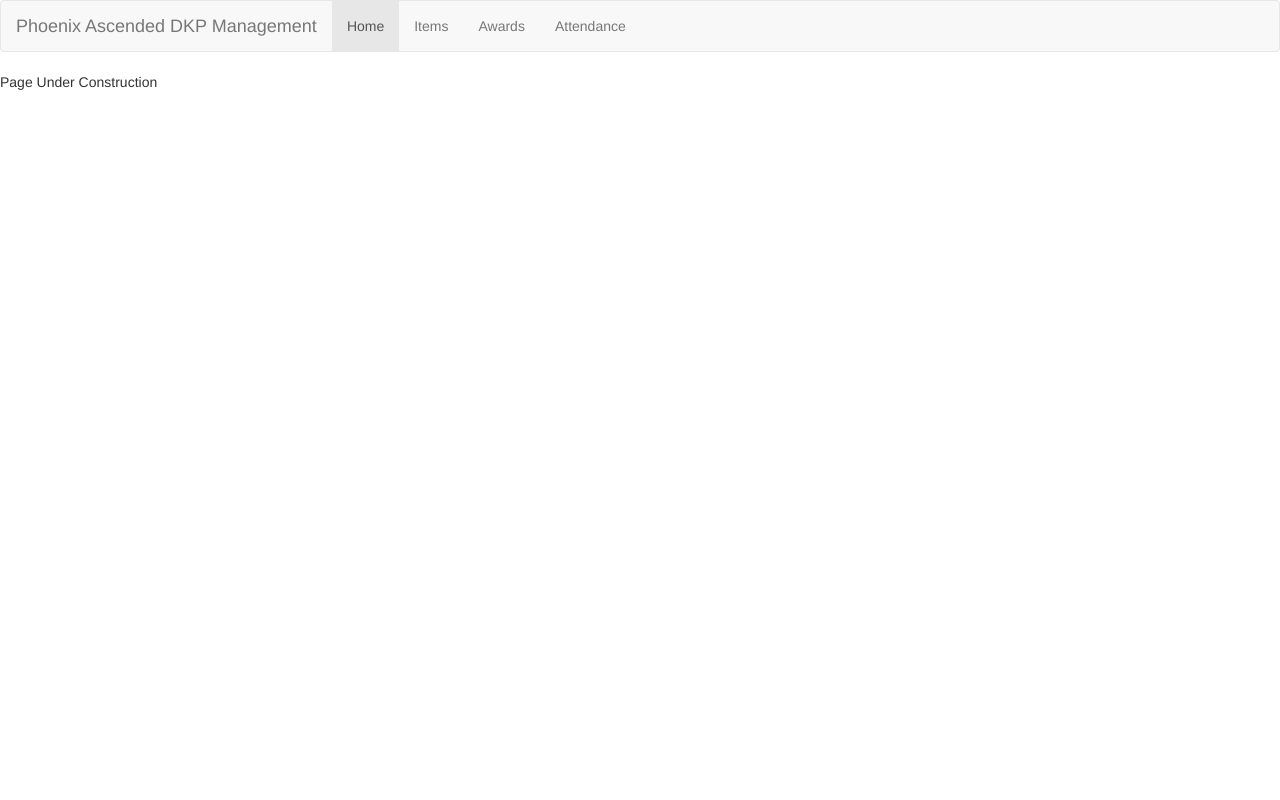
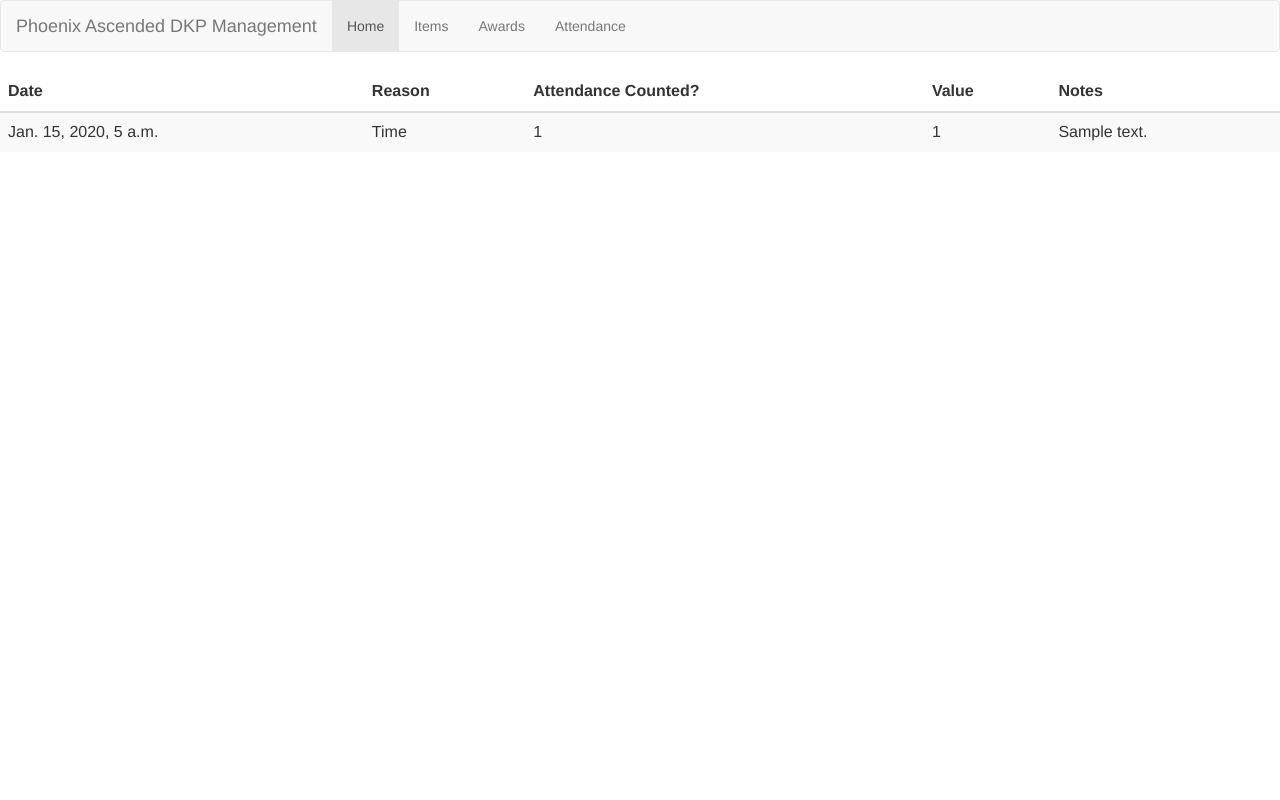
Before and after one commit to michael-sloma/PADKP-server, a Django app: page /awards/ in a window 1280 px wide. Run offline with Django 3.2, Linux system fonts and the light colour scheme; tables that the repository leaves empty hold one stand-in row (values such as "Sample post"); some libraries are stand-ins or nearby versions.

Commit message:
add awards page

```diff
--- a/padkp_show/views.py
+++ b/padkp_show/views.py
@@ -116,8 +116,7 @@ def items(request):
 def awards(request):
     template = loader.get_template('padkp_show/awards.html')
 
-    dumps = RaidDump.objects.values('characters_present').annotate(value=Sum('value'))
-    total_earned = {x['characters_present']: x['value'] for x in dumps}
-    result = []
+    dumps = RaidDump.objects.all().order_by('-time')
+    result = list(dumps)
 
     return HttpResponse(template.render({'records': result}, request))
--- a/templates/padkp_show/awards.html
+++ b/templates/padkp_show/awards.html
@@ -14,5 +14,26 @@
   </div>
 </nav>
 
+<table id="awards" class="table table-sm table-striped">
+  <thead>
+  <tr>
+    <th>Date</th>
+    <th>Reason</th>
+    <th>Attendance Counted?</th>
+    <th>Value</th>
+    <th>Notes</th>
+  </tr>
+  </thead>
 
-Page Under Construction
+  <tbody>
+  {% for record in records %}
+  <tr>
+    <td>{{record.time }}</td>
+    <td>{{record.award_type}}</td>
+    <td>{{record.attendance_value}}</td>
+    <td>{{record.value}}</td>
+    <td>{{record.notes}}</td>
+  </tr>
+  {% endfor %}
+  </tbody>
+</table>
```
